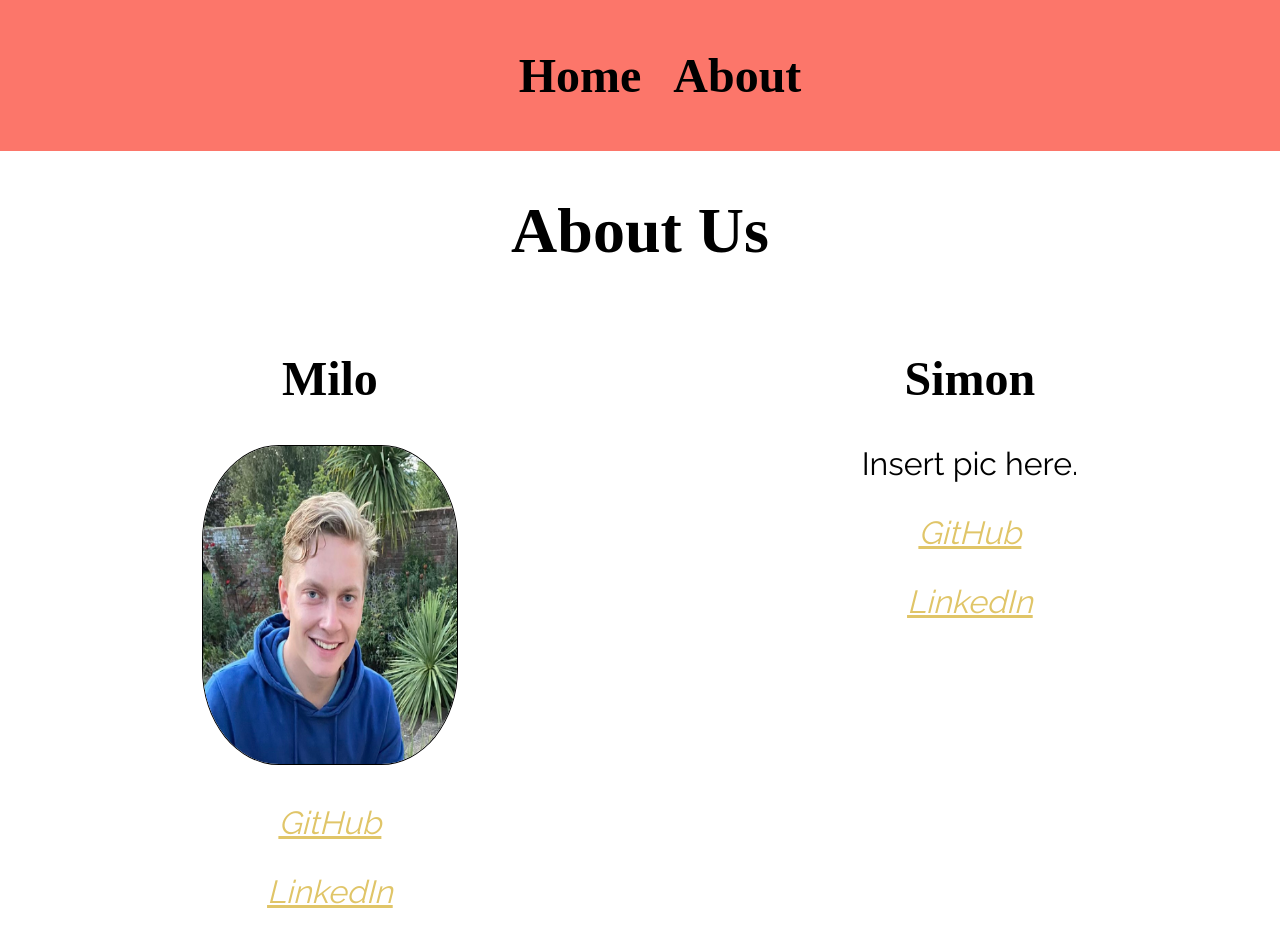
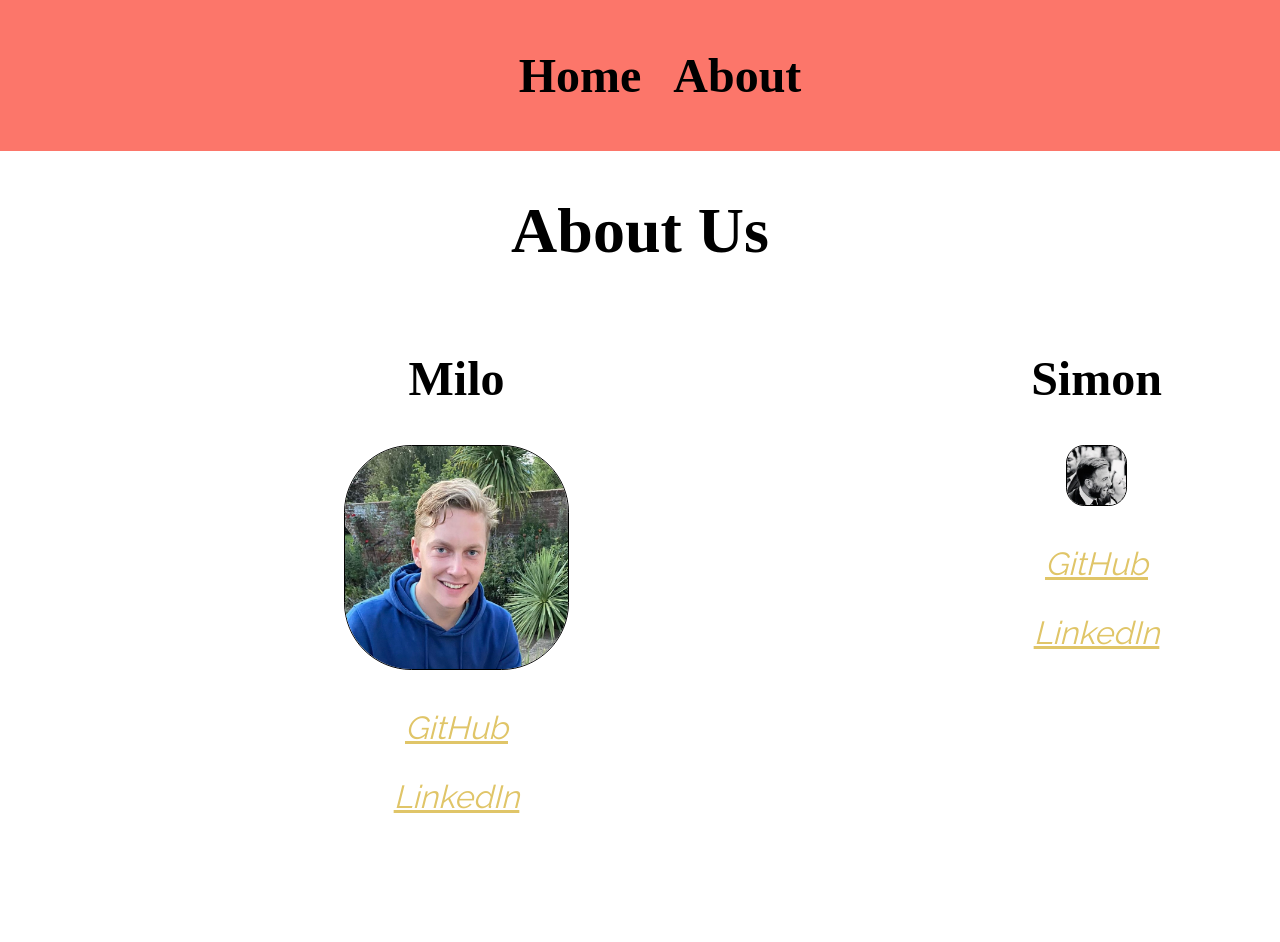
Before and after one commit to sclemson/Crunch, a React (Create React App) app: page /about in a window 1280 px wide. After the commit the page ends 847 px from the top, so only its background shows below. Built offline with nearby package versions, Linux system fonts and the light colour scheme; a web font is replaced by a local one.

Commit message:
styling conundrum

```diff
--- a/src/components/About.js
+++ b/src/components/About.js
@@ -1,4 +1,5 @@
 import MiloPic from "../images/MiloPic.jpg"
+import SimonPic from "../images/SCprofile.jpg"
 
 const About = () => {
   return (
@@ -31,7 +32,7 @@ const About = () => {
         </div>
         <div>
           <h2>Simon</h2>
-          <p>Insert pic here.</p>
+          <img id="Simon" src={SimonPic} alt="Simon"></img>
           <p>
             <a
               href="https://github.com/sclemson"
--- a/src/styles/_basic.scss
+++ b/src/styles/_basic.scss
@@ -107,8 +107,17 @@ h2 {
   font-weight: bold;
 }
 #Milo {
-  height: 40vh;
-  width: 20vw;
+  max-width: 30%;
+  flex-basis: 1 1 400px;
+  // height: 40%;
+  // width: 40%;
+  border: black 1px solid;
+  border-radius: 30%;
+}
+
+#Simon {
+  max-width: 30%;
+  flex-basis: 1 1 400px;
   border: black 1px solid;
   border-radius: 30%;
 }
```
Also changed, not shown: src/images/SCprofile.jpg (added).
